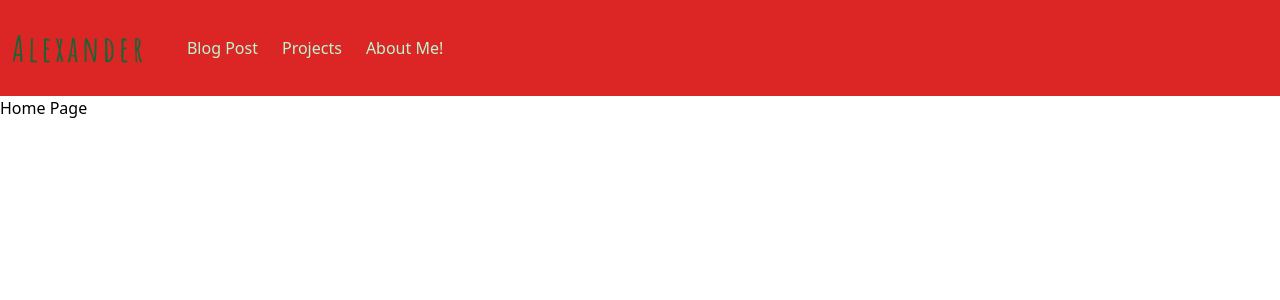
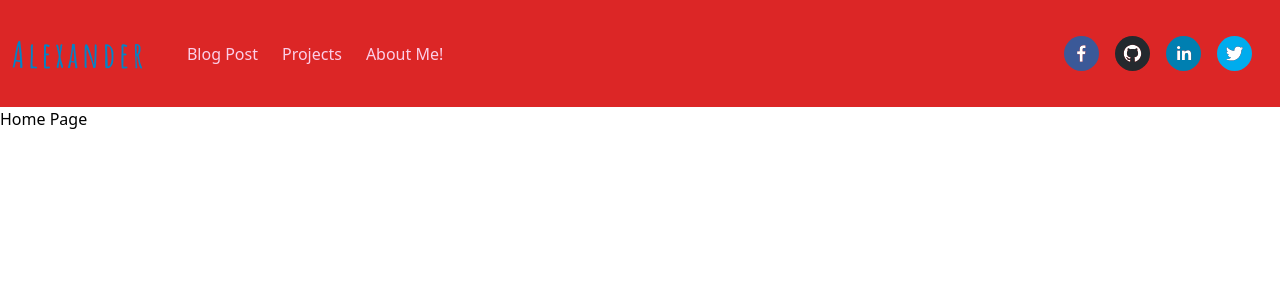
Before and after one commit to AlexTheFrontend/my-portfolio, a React (Create React App) app: page / in a window 1280 px wide. Shown: the top 300 px of the page. Built offline with nearby package versions, Linux system fonts and the light colour scheme.

Commit message:
A bit more to NavCss

```diff
--- a/package.json
+++ b/package.json
@@ -12,6 +12,7 @@
     "react-dom": "^17.0.2",
     "react-router-dom": "^6.2.2",
     "react-scripts": "5.0.0",
+    "react-social-icons": "^5.11.0",
     "web-vitals": "^2.1.4"
   },
   "scripts": {
--- a/src/components/NavBar.js
+++ b/src/components/NavBar.js
@@ -1,5 +1,6 @@
 import React from "react";
 import { NavLink } from "react-router-dom";
+import { SocialIcon } from "react-social-icons";
 
 export default function NavBar() {
   return (
@@ -9,30 +10,59 @@ export default function NavBar() {
           <NavLink
             to="/"
             exact
-            activeClassName="text-white"
-            className="inline-flex items-center py-6 px-3 mr-4 text-red-100 hover:text-green-800 transition-colors text-4xl font-bold cursive tracking-widest"
+            className="inline-flex items-center py-6 px-3 mr-4 text-white hover:text-sky-600 transition-colors text-4xl font-bold cursive tracking-widest"
           >
             Alexander
           </NavLink>
           <NavLink
             to="/post"
-            className="inline-flex items-center py-3 px-3 my-6 rounded text-green-200 hover:text-yellow-400"
+            className="inline-flex items-center py-3 px-3 my-6 rounded text-pink-200 transition-colors hover:text-black"
           >
             Blog Post
           </NavLink>
           <NavLink
             to="/project"
-            className="inline-flex items-center py-3 px-3 my-6 rounded text-green-200 hover:text-yellow-400"
+            className="inline-flex items-center py-3 px-3 my-6 rounded text-pink-200 transition-colors hover:text-black"
           >
             Projects
           </NavLink>
           <NavLink
             to="/about"
-            className="inline-flex items-center py-3 px-3 my-6 rounded text-green-200 hover:text-yellow-400"
+            className="inline-flex items-center py-3 px-3 my-6 rounded text-pink-200 transition-colors hover:text-black"
           >
             About Me!
           </NavLink>
         </nav>
+        <div className="inline-flex py-3 px-3 my-6">
+          <SocialIcon
+            url="https://www.facebook.com/AleksFedorOFF"
+            className="mr-4"
+            target={"_blank"}
+            fgColor="#fff"
+            style={{ height: 35, width: 35 }}
+          />
+          <SocialIcon
+            url="https://github.com/AlexTheFrontend"
+            className="mr-4"
+            target={"_blank"}
+            fgColor="#fff"
+            style={{ height: 35, width: 35 }}
+          />
+          <SocialIcon
+            url="https://www.linkedin.com/in/xanderfedorov/"
+            className="mr-4"
+            target={"_blank"}
+            fgColor="#fff"
+            style={{ height: 35, width: 35 }}
+          />
+          <SocialIcon
+            url="https://twitter.com/AlexTheFrontend"
+            className="mr-4"
+            target={"_blank"}
+            fgColor="#fff"
+            style={{ height: 35, width: 35 }}
+          />
+        </div>
       </div>
     </header>
   );
--- a/tailwind.config.js
+++ b/tailwind.config.js
@@ -1,5 +1,6 @@
 module.exports = {
   content: ["./src/**/*.{js,jsx,ts,tsx}"],
+  important: true,
   theme: {
     extend: {},
   },
```
Also changed, not shown: 1 other file (tests, documents, lock files or other folders).
